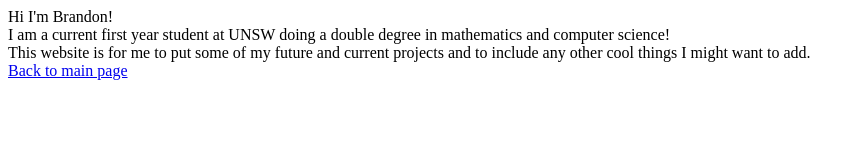
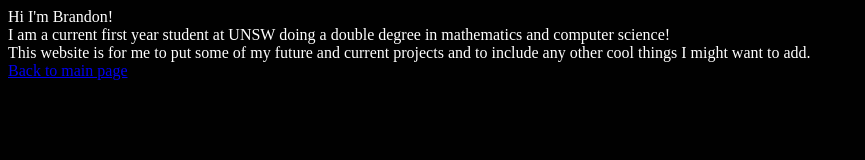
Before and after one commit to i12sleep/i12sleep.github.io, a plain HTML site: page aboutme.html in a window 1280 px wide. Shown: the whole page, without its empty margins (0-865 px from the left). Drawn offline with Linux system fonts and the light colour scheme.

Commit message:
changed background to black and text to white

```diff
--- a/style2.css
+++ b/style2.css
@@ -1,3 +1,8 @@
 h1 {
     color: white
 }
+
+body {
+    color: #FFFFFF;
+    background-color: #010101;
+}
```
